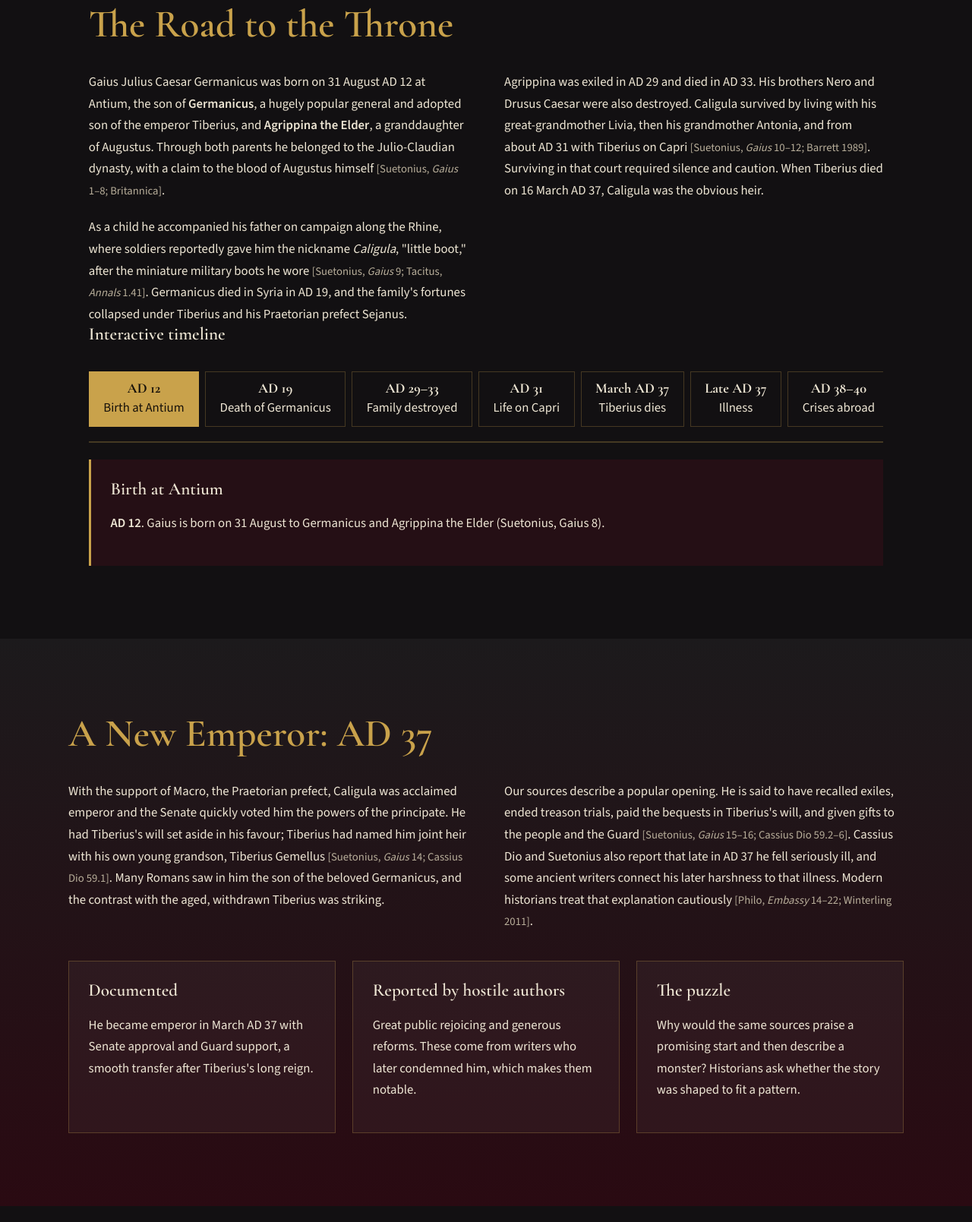
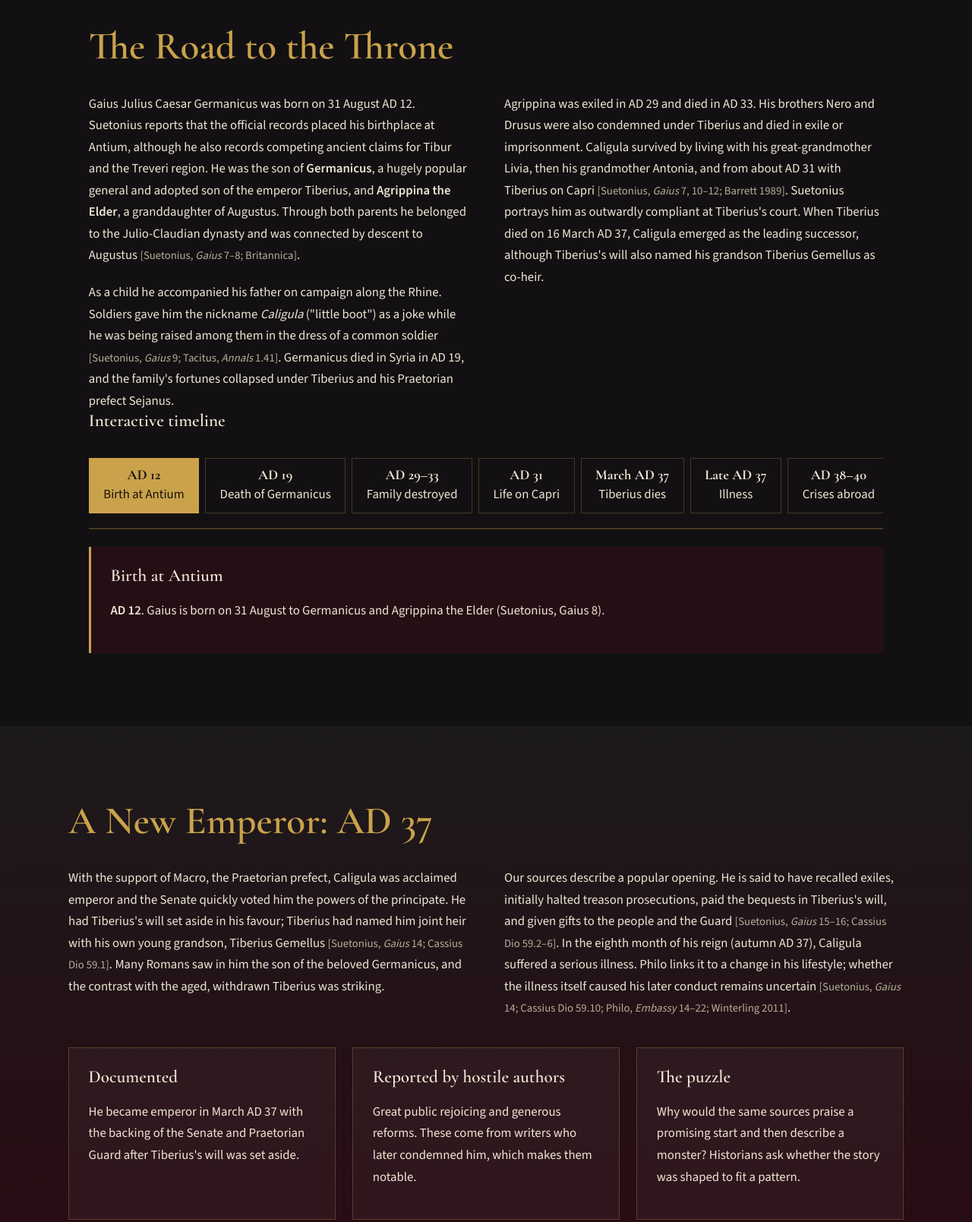
Before and after one commit to Maria-Juliana-Saavedra-Mejia/HistoryProject, a plain HTML site: page index.html in a window 1280 px wide. Shown: the part 909-2518 px from the top of the page at 76% size. Drawn offline with nearby package versions, Linux system fonts and the light colour scheme.

Commit message:
Feat :sparkles: update in sources

```diff
--- a/index.html
+++ b/index.html
@@ -28,7 +28,7 @@
     <p class="dates">AD 12 – 41</p>
     <h1>Caligula: The Man Behind the Myth</h1>
     <p class="sub">Power, Politics, and the Making of a Roman Emperor</p>
-    <p>Gaius Caesar ruled Rome for under four years (AD 37–41), yet his name is a byword for madness. Almost everything we know about him was written by senators and their circle, often generations later. This exhibition asks you to weigh the evidence yourself.</p>
+    <p>Gaius Caesar ruled Rome for under four years (AD 37–41), yet his name is a byword for madness. The fullest surviving accounts were written by later authors with their own political and moral perspectives; Philo and Josephus also preserve near-contemporary evidence about particular events. This exhibition asks you to weigh the evidence yourself.</p>
     <blockquote class="question">Was Caligula truly a mad and tyrannical emperor, or was his reputation shaped and exaggerated by political enemies and biased historical accounts?</blockquote>
     <a class="btn" href="#road" id="explore">Explore His Story</a>
   </div>
@@ -48,9 +48,9 @@
 <section id="road" class="sec">
   <h2>The Road to the Throne</h2>
   <div class="cols">
-    <p>Gaius Julius Caesar Germanicus was born on 31 August AD 12 at Antium, the son of <strong>Germanicus</strong>, a hugely popular general and adopted son of the emperor Tiberius, and <strong>Agrippina the Elder</strong>, a granddaughter of Augustus. Through both parents he belonged to the Julio-Claudian dynasty, with a claim to the blood of Augustus himself <cite>[Suetonius, <em>Gaius</em> 1–8; Britannica]</cite>.</p>
-    <p>As a child he accompanied his father on campaign along the Rhine, where soldiers reportedly gave him the nickname <em>Caligula</em>, "little boot," after the miniature military boots he wore <cite>[Suetonius, <em>Gaius</em> 9; Tacitus, <em>Annals</em> 1.41]</cite>. Germanicus died in Syria in AD 19, and the family's fortunes collapsed under Tiberius and his Praetorian prefect Sejanus.</p>
-    <p>Agrippina was exiled in AD 29 and died in AD 33. His brothers Nero and Drusus Caesar were also destroyed. Caligula survived by living with his great-grandmother Livia, then his grandmother Antonia, and from about AD 31 with Tiberius on Capri <cite>[Suetonius, <em>Gaius</em> 10–12; Barrett 1989]</cite>. Surviving in that court required silence and caution. When Tiberius died on 16 March AD 37, Caligula was the obvious heir.</p>
+    <p>Gaius Julius Caesar Germanicus was born on 31 August AD 12. Suetonius reports that the official records placed his birthplace at Antium, although he also records competing ancient claims for Tibur and the Treveri region. He was the son of <strong>Germanicus</strong>, a hugely popular general and adopted son of the emperor Tiberius, and <strong>Agrippina the Elder</strong>, a granddaughter of Augustus. Through both parents he belonged to the Julio-Claudian dynasty and was connected by descent to Augustus <cite>[Suetonius, <em>Gaius</em> 7–8; Britannica]</cite>.</p>
+    <p>As a child he accompanied his father on campaign along the Rhine. Soldiers gave him the nickname <em>Caligula</em> ("little boot") as a joke while he was being raised among them in the dress of a common soldier <cite>[Suetonius, <em>Gaius</em> 9; Tacitus, <em>Annals</em> 1.41]</cite>. Germanicus died in Syria in AD 19, and the family's fortunes collapsed under Tiberius and his Praetorian prefect Sejanus.</p>
+    <p>Agrippina was exiled in AD 29 and died in AD 33. His brothers Nero and Drusus were also condemned under Tiberius and died in exile or imprisonment. Caligula survived by living with his great-grandmother Livia, then his grandmother Antonia, and from about AD 31 with Tiberius on Capri <cite>[Suetonius, <em>Gaius</em> 7, 10–12; Barrett 1989]</cite>. Suetonius portrays him as outwardly compliant at Tiberius's court. When Tiberius died on 16 March AD 37, Caligula emerged as the leading successor, although Tiberius's will also named his grandson Tiberius Gemellus as co-heir.</p>
   </div>
   <h3>Interactive timeline</h3>
   <div class="timeline" id="timeline">
@@ -63,10 +63,10 @@
   <h2>A New Emperor: AD 37</h2>
   <div class="cols">
     <p>With the support of Macro, the Praetorian prefect, Caligula was acclaimed emperor and the Senate quickly voted him the powers of the principate. He had Tiberius's will set aside in his favour; Tiberius had named him joint heir with his own young grandson, Tiberius Gemellus <cite>[Suetonius, <em>Gaius</em> 14; Cassius Dio 59.1]</cite>. Many Romans saw in him the son of the beloved Germanicus, and the contrast with the aged, withdrawn Tiberius was striking.</p>
-    <p>Our sources describe a popular opening. He is said to have recalled exiles, ended treason trials, paid the bequests in Tiberius's will, and given gifts to the people and the Guard <cite>[Suetonius, <em>Gaius</em> 15–16; Cassius Dio 59.2–6]</cite>. Cassius Dio and Suetonius also report that late in AD 37 he fell seriously ill, and some ancient writers connect his later harshness to that illness. Modern historians treat that explanation cautiously <cite>[Philo, <em>Embassy</em> 14–22; Winterling 2011]</cite>.</p>
+    <p>Our sources describe a popular opening. He is said to have recalled exiles, initially halted treason prosecutions, paid the bequests in Tiberius's will, and given gifts to the people and the Guard <cite>[Suetonius, <em>Gaius</em> 15–16; Cassius Dio 59.2–6]</cite>. In the eighth month of his reign (autumn AD 37), Caligula suffered a serious illness. Philo links it to a change in his lifestyle; whether the illness itself caused his later conduct remains uncertain <cite>[Suetonius, <em>Gaius</em> 14; Cassius Dio 59.10; Philo, <em>Embassy</em> 14–22; Winterling 2011]</cite>.</p>
   </div>
   <div class="cards three">
-    <div class="card"><h3>Documented</h3><p>He became emperor in March AD 37 with Senate approval and Guard support, a smooth transfer after Tiberius's long reign.</p></div>
+    <div class="card"><h3>Documented</h3><p>He became emperor in March AD 37 with the backing of the Senate and Praetorian Guard after Tiberius's will was set aside.</p></div>
     <div class="card"><h3>Reported by hostile authors</h3><p>Great public rejoicing and generous reforms. These come from writers who later condemned him, which makes them notable.</p></div>
     <div class="card"><h3>The puzzle</h3><p>Why would the same sources praise a promising start and then describe a monster? Historians ask whether the story was shaped to fit a pattern.</p></div>
   </div>
@@ -76,11 +76,11 @@
   <h2>Power, Politics, and Controversy</h2>
   <p class="lead">Every emperor depended on the Senate's cooperation and the army's loyalty. Caligula's reign shows what happens when that balance breaks.</p>
   <div class="cards two">
-    <div class="card"><span class="tag doc">Documented</span><h3>Relations with the Senate</h3><p>Rome's constitution was a monarchy dressed in Republican forms. Senators resented that real power lay with the emperor. Conspiracy cases in AD 39 (involving Lepidus and Gaetulicus) and later executions of senators are broadly accepted, though ancient numbers and motives are less certain <cite>[Cassius Dio 59.22; Suetonius, <em>Gaius</em> 24]</cite>.</p></div>
+    <div class="card"><span class="tag doc">Documented</span><h3>Relations with the Senate</h3><p>Rome's constitution was a monarchy dressed in Republican forms. Senators resented that real power lay with the emperor. Ancient sources report a conspiracy involving Marcus Lepidus and the German commander Lentulus Gaetulicus in AD 39; Caligula executed both men, but the precise details and extent of their coordination remain uncertain <cite>[Cassius Dio 59.22–23; Suetonius, <em>Gaius</em> 24 and <em>Claudius</em> 9]</cite>.</p></div>
     <div class="card"><span class="tag doc">Documented</span><h3>Building and spending</h3><p>Works begun under him include two major aqueducts (the Aqua Claudia and Anio Novus, later completed by Claudius) and a circus on the Vatican plain. Dio claims he drained the treasury through lavish games and gifts <cite>[Suetonius, <em>Gaius</em> 21, 37–38; Cassius Dio 59.2, 59.28]</cite>.</p></div>
     <div class="card"><span class="tag doc">Documented</span><h3>Provinces and crises</h3><p>Riots between Greeks and Jews in Alexandria (AD 38) and a dispute over placing imperial statues in Jerusalem (AD 40) were handled in his reign. Philo and Josephus, both writing from the Jewish perspective, give contemporary or near-contemporary accounts <cite>[Philo, <em>Embassy to Gaius</em>; Josephus, <em>Antiquities</em> 18–19]</cite>.</p></div>
     <div class="card"><span class="tag disp">Disputed</span><h3>Divine honours</h3><p>Ancient authors say he demanded worship as a living god. Roman rulers were honoured in the provinces and deified after death. Whether Caligula's claims were unusual or exaggerated by hostile writers is debated <cite>[Suetonius, <em>Gaius</em> 22; Cassius Dio 59.26–28]</cite>.</p></div>
-    <div class="card"><span class="tag disp">Disputed</span><h3>The Baiae bridge and the northern campaign</h3><p>Suetonius and Dio describe a bridge of boats across the Bay of Naples and a strange campaign on the Channel coast in which soldiers collected shells. Josephus gives a different motive, and modern scholars offer rational explanations, from military display to a failed or aborted invasion <cite>[Suetonius, <em>Gaius</em> 19, 46; Cassius Dio 59.17, 59.25]</cite>.</p></div>
+    <div class="card"><span class="tag disp">Disputed</span><h3>The Baiae bridge and the northern campaign</h3><p>Suetonius, Dio, and Josephus describe a bridge of boats across the Bay of Naples, although they offer different explanations for its purpose. Suetonius and Dio also describe a northern campaign in which soldiers collected shells on the Channel coast; its military purpose and meaning remain disputed <cite>[Suetonius, <em>Gaius</em> 19, 46; Cassius Dio 59.17–18, 59.25; Josephus, <em>Antiquities</em> 19.1]</cite>.</p></div>
     <div class="card"><span class="tag unc">Uncertain</span><h3>Reading the evidence</h3><p>Much of what follows in the investigation below sits between these categories: reported in more than one source, but impossible to confirm independently.</p></div>
   </div>
 </section>
@@ -91,7 +91,7 @@
   <div class="accordion" id="claims"></div>
   <div class="callout">
     <h3>Why source criticism matters</h3>
-    <p>Ancient authors were not neutral reporters. Suetonius (writing about AD 121) and Cassius Dio (writing in the early 3rd century) wrote long after Caligula's death, drawing on earlier accounts that are now lost. Many came from the senatorial class, which had reason to condemn an emperor who humiliated and executed senators. Tacitus's account of Caligula's reign has not survived. Ask of each source: <em>Who wrote this? When? For whom? What did they gain by writing it this way?</em></p>
+    <p>Ancient authors were not neutral reporters. Suetonius (writing in the early 2nd century) and Cassius Dio (writing in the early 3rd century) wrote long after Caligula's death and drew on earlier accounts, many now lost. Dio was a senator; Suetonius was an equestrian imperial official. Philo and Josephus provide near-contemporary accounts of particular events from Jewish perspectives, but they also wrote with their own purposes and viewpoints. Tacitus's account of Caligula's reign has not survived. Ask of each source: <em>Who wrote this? When? For whom? What did they gain by writing it this way?</em></p>
   </div>
 </section>
 
@@ -107,7 +107,7 @@
 <section id="legacy" class="sec alt">
   <h2>The Legacy: How Should History Remember Caligula?</h2>
   <div class="cols">
-    <p>Caligula became infamous partly because the surviving narratives were written by his critics, and partly because lurid stories travel well. Anecdotes about excess and cruelty became a template for the "bad emperor" in later literature, and the tradition shaped how later generations, and modern film, imagined him.</p>
+    <p>Caligula became infamous partly because the fullest surviving narratives, especially those of Suetonius and Cassius Dio, are strongly critical, and partly because lurid stories travel well. Philo and Josephus preserve additional perspectives on particular events, but neither provides a complete biography. Anecdotes about excess and cruelty became a template for the "bad emperor" in later literature, and the tradition shaped how later generations, and modern film, imagined him.</p>
     <p>Historians draw a useful line between <strong>what he did</strong> (decisions, laws, buildings, foreign policy, executions) and <strong>stories told about him</strong> (private behaviour, jokes, rumours). Barrett and Winterling, among others, argue that his reign makes sense as a struggle over power between an emperor and the aristocracy, rather than as simple insanity. Others still see real instability. The evidence does not allow certainty <cite>[Barrett 1989; Winterling 2011; Wilkinson 2005]</cite>.</p>
     <p>His reign shows how much Roman imperial power depended on personal relationships, and how fragile the system was when an emperor lost the elite's trust. The Praetorians' choice of Claudius in AD 41 set a precedent that later emperors would exploit.</p>
   </div>
@@ -123,8 +123,8 @@
   <div class="bib">
     <h4>Primary sources</h4>
     <ul>
-      <li>Suetonius. <em>The Twelve Caesars</em>, "Life of Caligula" (<em>Gaius</em>). Loeb Classical Library, trans. J. C. Rolfe. Online: <a href="https://penelope.uchicago.edu/Thayer/E/Roman/Texts/Suetonius/12Caesars/Caligula*.html" target="_blank" rel="noopener">LacusCurtius (Univ. of Chicago)</a>.</li>
-      <li>Cassius Dio. <em>Roman History</em>, Book 59. Loeb Classical Library, trans. E. Cary. Online: <a href="https://penelope.uchicago.edu/Thayer/E/Roman/Texts/Cassius_Dio/59*.html" target="_blank" rel="noopener">LacusCurtius (Univ. of Chicago)</a>.</li>
+      <li>Suetonius. <em>The Twelve Caesars</em>, "Life of Caligula" (<em>Gaius</em>), pp. 401–460. Translated by Alexander Thomson, revised and corrected by T. Forester. The Floating Press, 2009. (The provided edition includes Forester's editorial commentary on pp. 461–465.)</li>
+      <li>Cassius Dio Cocceianus. <em>Cassius Dio's Roman History: Gaius Caligula, Book 59</em>. Translated by John William Humphrey. Department of Classics, University of Calgary, 1981.</li>
       <li>Philo of Alexandria. <em>On the Embassy to Gaius</em> (<em>Legatio ad Gaium</em>), trans. F. H. Colson, Loeb Classical Library.</li>
       <li>Josephus. <em>Jewish Antiquities</em>, Books 18–19, trans. L. H. Feldman, Loeb Classical Library.</li>
       <li>Tacitus. <em>Annals</em>, Book 1 (for the Rhine camp). The books on Caligula's reign are lost.</li>
@@ -137,7 +137,7 @@
       <li>"Caligula." <em>Encyclopaedia Britannica</em>. <a href="https://www.britannica.com/biography/Caligula" target="_blank" rel="noopener">britannica.com/biography/Caligula</a>.</li>
       <li>"Gaius (1)." <em>Oxford Classical Dictionary</em>. Oxford University Press. Available through <a href="https://oxfordre.com/classics" target="_blank" rel="noopener">Oxford Research Encyclopedia of Classics</a> (check the entry title with your library access).</li>
     </ul>
-    <p class="note">Section and page numbers should be checked against the editions you cite before submission. Illustrations on this site are original SVG drawings.</p>
+    <p class="note">Section and page numbers should be checked against the editions you cite before submission. Other illustrations on this site are original SVG drawings.</p>
   </div>
 </section>
 </main>
```
